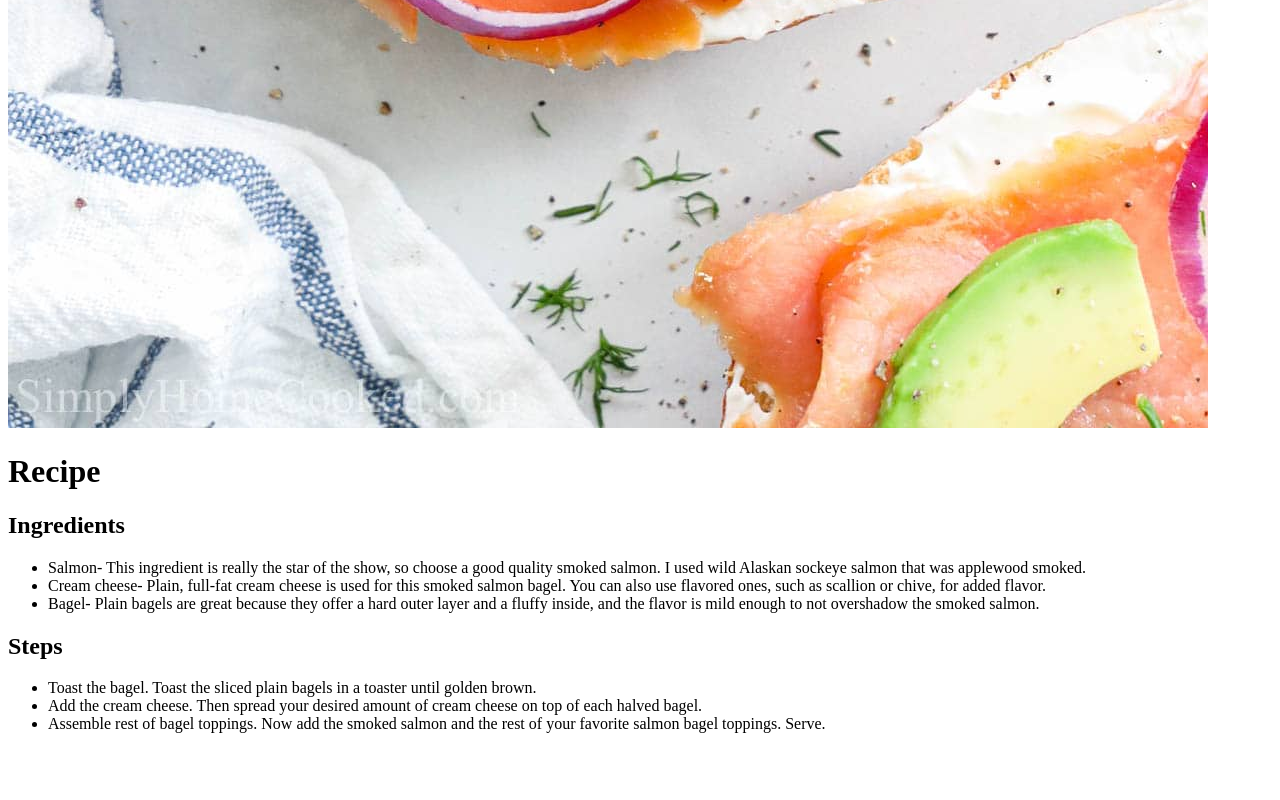
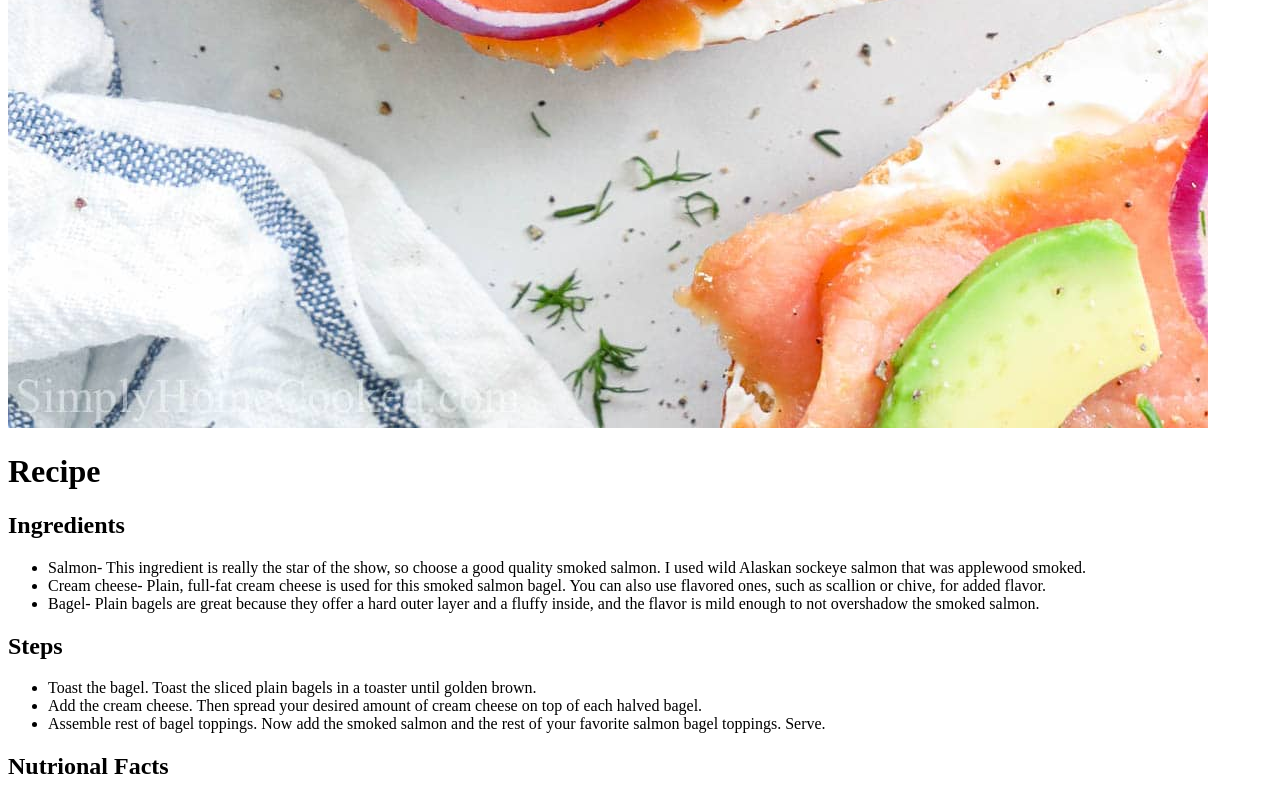
Before and after one commit to LeeWeeCodes/odin-recipes-, a plain HTML site: page recipes/salmon bagel.html in a window 1280 px wide. Shown: the part 1452-2252 px from the top of the page. Before the commit the page ends 2201 px from the top, so only its background shows below. Drawn offline with Linux system fonts and the light colour scheme; files whose address does not match are found by name.

Commit message:
added nutritional facts heading

```diff
--- a/recipes/salmon bagel.html
+++ b/recipes/salmon bagel.html
@@ -27,4 +27,5 @@
 
     </ul>
   </body>
+  <h2>Nutrional Facts</h2>
 </html>
```
